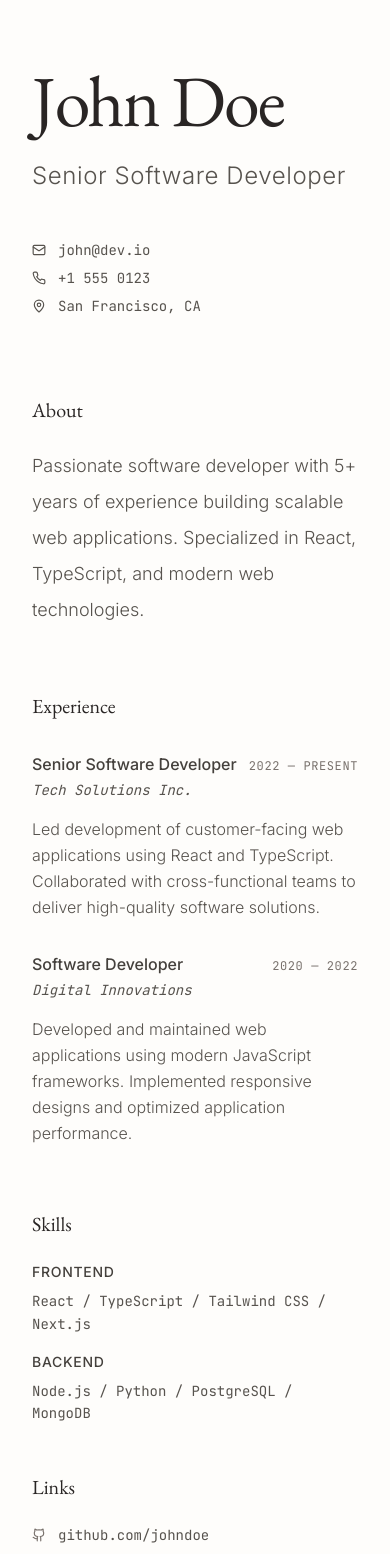
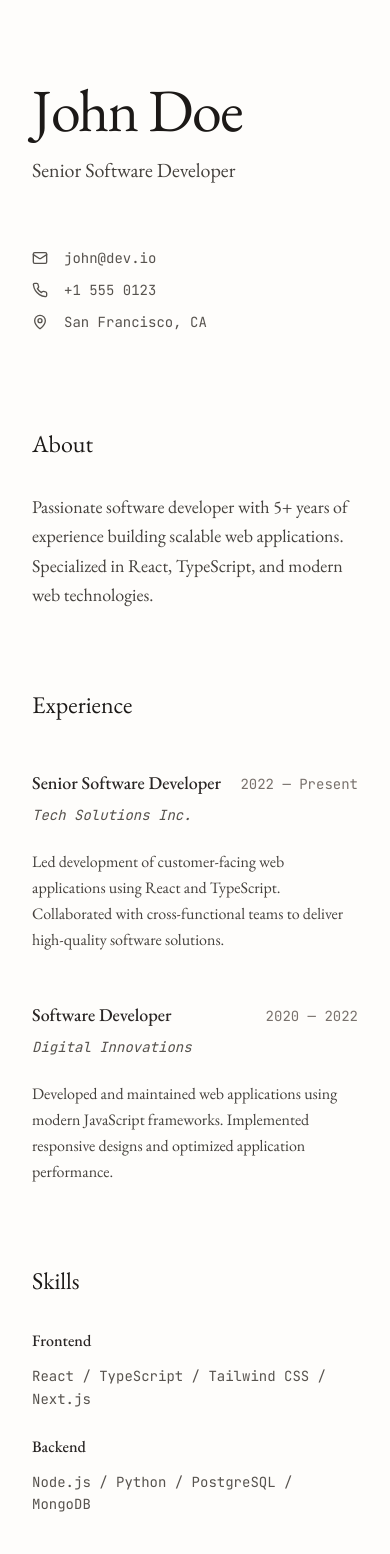
Before and after one commit to alsanatilla/cv, a React (Vite) app: page / in a window 390 px wide. Shown: the top 1554 px of the page. Built offline with nearby package versions, Linux system fonts and the light colour scheme.

Commit message:
Refactor: Use Garamond for headers and text
Update font usage in the CV design.

```diff
--- a/src/pages/Index.tsx
+++ b/src/pages/Index.tsx
@@ -1,70 +1,70 @@
 
-import { Mail, Phone, MapPin, Globe, Github, Linkedin } from "lucide-react";
+import { Mail, Phone, MapPin, Github, Linkedin } from "lucide-react";
 
 const Index = () => {
   return (
-    <div className="min-h-screen bg-cream-50 py-16 px-8">
-      <div className="max-w-3xl mx-auto">
+    <div className="min-h-screen bg-cream-50 py-20 px-8">
+      <div className="max-w-2xl mx-auto">
         {/* Header Section */}
-        <div className="mb-20">
-          <h1 className="text-7xl font-serif-vintage text-warm-gray-800 mb-6 font-light tracking-tight">
+        <div className="mb-24">
+          <h1 className="text-6xl font-serif-vintage text-warm-gray-900 mb-4 font-normal tracking-tight" style={{fontOpticalSizing: 'auto'}}>
             John Doe
           </h1>
-          <p className="text-2xl font-modern text-warm-gray-600 font-light mb-12 tracking-wide">
+          <p className="text-xl text-warm-gray-700 mb-16 font-serif-vintage font-light" style={{fontOpticalSizing: 'auto'}}>
             Senior Software Developer
           </p>
-          <div className="space-y-2 text-warm-gray-600">
-            <div className="flex items-center gap-3">
-              <Mail size={14} />
+          <div className="space-y-3 text-warm-gray-600">
+            <div className="flex items-center gap-4">
+              <Mail size={16} />
               <span className="font-mono text-sm">john@dev.io</span>
             </div>
-            <div className="flex items-center gap-3">
-              <Phone size={14} />
+            <div className="flex items-center gap-4">
+              <Phone size={16} />
               <span className="font-mono text-sm">+1 555 0123</span>
             </div>
-            <div className="flex items-center gap-3">
-              <MapPin size={14} />
+            <div className="flex items-center gap-4">
+              <MapPin size={16} />
               <span className="font-mono text-sm">San Francisco, CA</span>
             </div>
           </div>
         </div>
 
         {/* About Section */}
-        <div className="mb-16">
-          <h2 className="text-xl font-serif-vintage text-warm-gray-800 mb-6 font-light">
+        <div className="mb-20">
+          <h2 className="text-2xl font-serif-vintage text-warm-gray-900 mb-8 font-normal" style={{fontOpticalSizing: 'auto'}}>
             About
           </h2>
-          <p className="text-warm-gray-600 leading-loose font-modern font-light text-lg max-w-2xl">
+          <p className="text-warm-gray-700 leading-relaxed font-serif-vintage text-lg font-light" style={{fontOpticalSizing: 'auto'}}>
             Passionate software developer with 5+ years of experience building scalable web applications.
             Specialized in React, TypeScript, and modern web technologies.
           </p>
         </div>
 
         {/* Experience Section */}
-        <div className="mb-16">
-          <h2 className="text-xl font-serif-vintage text-warm-gray-800 mb-8 font-light">
+        <div className="mb-20">
+          <h2 className="text-2xl font-serif-vintage text-warm-gray-900 mb-12 font-normal" style={{fontOpticalSizing: 'auto'}}>
             Experience
           </h2>
-          <div className="space-y-8">
+          <div className="space-y-12">
             <div>
-              <div className="flex justify-between items-baseline mb-1">
-                <h3 className="font-modern font-medium text-warm-gray-700">Senior Software Developer</h3>
-                <span className="text-xs font-mono text-warm-gray-500 uppercase tracking-wider">2022 — Present</span>
+              <div className="flex justify-between items-baseline mb-2">
+                <h3 className="font-serif-vintage font-medium text-warm-gray-800 text-lg" style={{fontOpticalSizing: 'auto'}}>Senior Software Developer</h3>
+                <span className="text-sm font-mono text-warm-gray-500">2022 — Present</span>
               </div>
-              <p className="text-warm-gray-600 text-sm font-mono mb-4 italic">Tech Solutions Inc.</p>
-              <p className="text-warm-gray-600 font-modern font-light leading-relaxed">
+              <p className="text-warm-gray-600 text-sm font-mono mb-6 italic">Tech Solutions Inc.</p>
+              <p className="text-warm-gray-700 font-serif-vintage font-light leading-relaxed" style={{fontOpticalSizing: 'auto'}}>
                 Led development of customer-facing web applications using React and TypeScript.
                 Collaborated with cross-functional teams to deliver high-quality software solutions.
               </p>
             </div>
 
             <div>
-              <div className="flex justify-between items-baseline mb-1">
-                <h3 className="font-modern font-medium text-warm-gray-700">Software Developer</h3>
-                <span className="text-xs font-mono text-warm-gray-500 uppercase tracking-wider">2020 — 2022</span>
+              <div className="flex justify-between items-baseline mb-2">
+                <h3 className="font-serif-vintage font-medium text-warm-gray-800 text-lg" style={{fontOpticalSizing: 'auto'}}>Software Developer</h3>
+                <span className="text-sm font-mono text-warm-gray-500">2020 — 2022</span>
               </div>
-              <p className="text-warm-gray-600 text-sm font-mono mb-4 italic">Digital Innovations</p>
-              <p className="text-warm-gray-600 font-modern font-light leading-relaxed">
+              <p className="text-warm-gray-600 text-sm font-mono mb-6 italic">Digital Innovations</p>
+              <p className="text-warm-gray-700 font-serif-vintage font-light leading-relaxed" style={{fontOpticalSizing: 'auto'}}>
                 Developed and maintained web applications using modern JavaScript frameworks.
                 Implemented responsive designs and optimized application performance.
               </p>
@@ -73,22 +73,22 @@ const Index = () => {
         </div>
 
         {/* Skills & Links in two columns */}
-        <div className="grid grid-cols-1 md:grid-cols-2 gap-12 mb-16">
+        <div className="grid grid-cols-1 md:grid-cols-2 gap-16 mb-20">
           {/* Skills */}
           <div>
-            <h2 className="text-xl font-serif-vintage text-warm-gray-800 mb-6 font-light">
+            <h2 className="text-2xl font-serif-vintage text-warm-gray-900 mb-8 font-normal" style={{fontOpticalSizing: 'auto'}}>
               Skills
             </h2>
-            <div className="space-y-4">
+            <div className="space-y-6">
               <div>
-                <h4 className="font-modern text-warm-gray-700 mb-2 font-medium text-sm uppercase tracking-wider">Frontend</h4>
+                <h4 className="font-serif-vintage text-warm-gray-800 mb-3 font-medium" style={{fontOpticalSizing: 'auto'}}>Frontend</h4>
                 <div className="text-warm-gray-600 font-mono text-sm leading-relaxed">
                   React / TypeScript / Tailwind CSS / Next.js
                 </div>
               </div>
 
               <div>
-                <h4 className="font-modern text-warm-gray-700 mb-2 font-medium text-sm uppercase tracking-wider">Backend</h4>
+                <h4 className="font-serif-vintage text-warm-gray-800 mb-3 font-medium" style={{fontOpticalSizing: 'auto'}}>Backend</h4>
                 <div className="text-warm-gray-600 font-mono text-sm leading-relaxed">
                   Node.js / Python / PostgreSQL / MongoDB
                 </div>
@@ -97,29 +97,29 @@ const Index = () => {
           </div>
 
           {/* Links & Education */}
-          <div className="space-y-8">
+          <div className="space-y-12">
             <div>
-              <h2 className="text-xl font-serif-vintage text-warm-gray-800 mb-6 font-light">
+              <h2 className="text-2xl font-serif-vintage text-warm-gray-900 mb-8 font-normal" style={{fontOpticalSizing: 'auto'}}>
                 Links
               </h2>
-              <div className="space-y-2">
-                <div className="flex items-center gap-3">
-                  <Github size={14} className="text-warm-gray-500" />
+              <div className="space-y-3">
+                <div className="flex items-center gap-4">
+                  <Github size={16} className="text-warm-gray-500" />
                   <span className="text-sm font-mono text-warm-gray-600">github.com/johndoe</span>
                 </div>
-                <div className="flex items-center gap-3">
-                  <Linkedin size={14} className="text-warm-gray-500" />
+                <div className="flex items-center gap-4">
+                  <Linkedin size={16} className="text-warm-gray-500" />
                   <span className="text-sm font-mono text-warm-gray-600">linkedin.com/in/johndoe</span>
                 </div>
               </div>
             </div>
 
             <div>
-              <h2 className="text-xl font-serif-vintage text-warm-gray-800 mb-4 font-light">
+              <h2 className="text-2xl font-serif-vintage text-warm-gray-900 mb-6 font-normal" style={{fontOpticalSizing: 'auto'}}>
                 Education
               </h2>
               <div>
-                <h3 className="font-modern font-medium text-warm-gray-700">BS Computer Science</h3>
+                <h3 className="font-serif-vintage font-medium text-warm-gray-800" style={{fontOpticalSizing: 'auto'}}>BS Computer Science</h3>
                 <p className="text-warm-gray-600 text-sm font-mono italic">UC Berkeley, 2015 — 2019</p>
               </div>
             </div>
```
